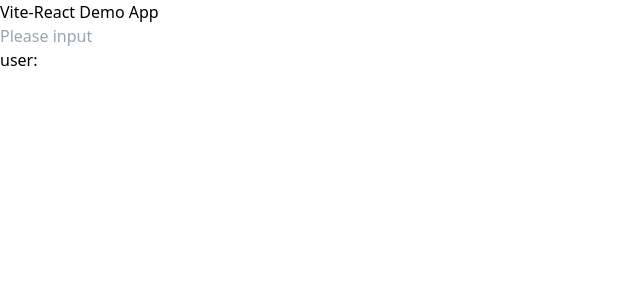
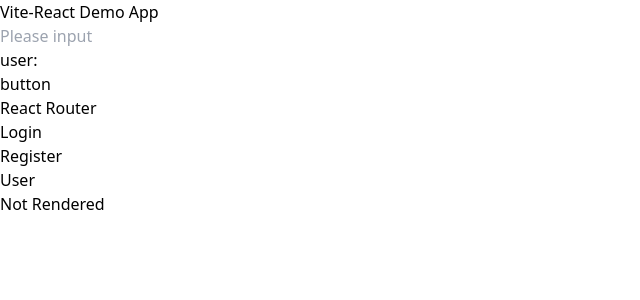
Before and after one commit to lmxatsh/react-frontend, a React (Vite) app: page /user in a window 1280 px wide. Shown: the top 300 px of the page, without its empty margins (0-640 px from the left). Built offline with nearby package versions, Linux system fonts and the light colour scheme.

Commit message:
add react-router-dom for routes

```diff
--- a/package.json
+++ b/package.json
@@ -12,7 +12,8 @@
   },
   "dependencies": {
     "react": "^17.0.0",
-    "react-dom": "^17.0.0"
+    "react-dom": "^17.0.0",
+    "react-router-dom": "^6.0.2"
   },
   "devDependencies": {
     "@babel/preset-env": "^7.16.0",
--- a/src/App.jsx
+++ b/src/App.jsx
@@ -1,7 +1,22 @@
 import React, { useState } from 'react'
+import { BrowserRouter, Link, Route, Routes } from 'react-router-dom'
+import User from './User'
 
 function App() {
   const [userName, updateUserName] = useState('')
+  const [users, updateUsers] = useState('')
+  async function getUsers(userId) {
+    const res = await fetch(`/api/users/${userId}`).catch((err) =>
+      console.log(err)
+    )
+    console.log(res)
+    console.log(res.status)
+    if (res.status === 200) {
+      const data = await res.json().catch((err) => console.log(err))
+      console.log(data[0].id, data[0].email)
+      updateUsers(res)
+    }
+  }
   return (
     <div>
       <h1 data-testid="test-username-header">Vite-React Demo App</h1>
@@ -14,6 +29,26 @@
         onChange={(e) => updateUserName(e.target.value)}
       />
       <div data-testid="test-username-display">user: {userName}</div>
+      <button onClick={() => getUsers(userName)}>button</button>
+      <div>
+        <h1>React Router</h1>
+        <BrowserRouter>
+          <nav>
+            <ul>
+              <li>
+                <Link to="/user/login">Login</Link>
+              </li>
+              <li>
+                <Link to="/user/register">Register</Link>
+              </li>
+            </ul>
+          </nav>
+          <Routes>
+            <Route path="/" element={<div>Hello</div>} />
+            <Route path="/user/*" element={<User />} />
+          </Routes>
+        </BrowserRouter>
+      </div>
     </div>
   )
 }
--- /dev/null
+++ b/src/Login.jsx
@@ -0,0 +1,11 @@
+import React from 'react'
+
+function Login() {
+    return (
+        <div>
+            <h3>Login</h3>
+        </div>
+    )
+}
+
+export default Login
--- /dev/null
+++ b/src/Register.jsx
@@ -0,0 +1,11 @@
+import React from 'react'
+
+function Register() {
+  return (
+    <div>
+      <h3>Regiser</h3>
+    </div>
+  )
+}
+
+export default Register
--- /dev/null
+++ b/src/User.jsx
@@ -0,0 +1,19 @@
+import React from 'react'
+import { Routes, Route } from 'react-router-dom'
+import Register from './register'
+import Login from './login'
+
+function User() {
+  return (
+    <div>
+      <h2>User</h2>
+      <Routes>
+        <Route path="" element={<div>Not Rendered</div>} />
+        <Route path="register" element={<Register />} />
+        <Route path="login" element={<Login />} />
+      </Routes>
+    </div>
+  )
+}
+
+export default User
--- a/vite.config.js
+++ b/vite.config.js
@@ -3,5 +3,14 @@
 
 // https://vitejs.dev/config/
 export default defineConfig({
-  plugins: [react()]
+  server: {
+    proxy: {
+      '/api': {
+        target: 'http://localhost:4000',
+        changeOrigin: true,
+        rewrite: (path) => path.replace(/^\/api/, ''),
+      },
+    },
+    plugins: [react()],
+  },
 })
```
Also changed, not shown: 1 other file (tests, documents, lock files or other folders).
